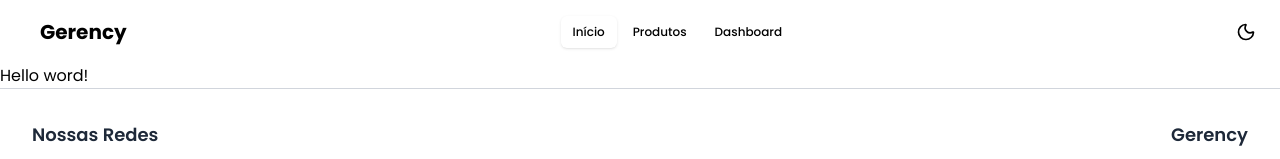
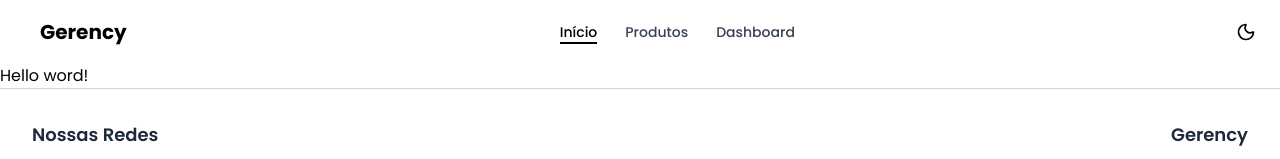
Before and after one commit to PedroLSena/Desafio-tecnico-Easysecrets, a Next.js app: page / in a window 1280 px wide. Shown: the top 159 px of the page. Built offline with nearby package versions, Linux system fonts and the light colour scheme.

Commit message:
atualizacao do header

```diff
--- a/src/components/Header.tsx
+++ b/src/components/Header.tsx
@@ -7,6 +7,7 @@ import { useState } from "react";
 import { Button } from "@/components/ui/button";
 import { Sun, Moon } from "lucide-react";
 import { useTheme } from "next-themes";
+import { motion } from "framer-motion";
 
 const Header: React.FC = () => {
   const pathname = usePathname();
@@ -26,22 +27,28 @@ const Header: React.FC = () => {
           key={path}
           href={path}
           onClick={() => mobile && setIsOpen(false)}
-          className={mobile ? "w-full" : ""}
+          className={mobile
+            ? "w-full px-3 py-2 text-base font-medium text-gray-700 hover:bg-gray-100 block"
+            : `relative px-3 py-2 text-sm font-medium rounded-md ${pathname === path ? "text-black" : "text-gray-700 hover:text-gray-900"}`}
         >
-          <Button
-            variant={pathname === path ? "default" : "ghost"}
-            size="sm"
-            className={`flex items-center gap-2 ${mobile ? 'w-full justify-start' : ''}`}
-          >
-            <span>{label}</span>
-          </Button>
+          <span className="relative z-10">
+            {label}
+            {pathname === path && (
+              <motion.span
+                className="absolute bottom-0 left-0 w-full h-0.5 bg-black transform translate-y-full"
+                initial={{ width: 0 }}
+                animate={{ width: "100%" }}
+                transition={{ duration: 0.3, ease: "easeInOut" }}
+              ></motion.span>
+            )}
+          </span>
         </Link>
       ))}
     </>
   );
 
   return (
-    <header className="sticky top-0 z-50 w-full  bg-background/95 backdrop-blur supports-[backdrop-filter]:bg-background/60">
+    <header className="sticky top-0 z-50 w-full bg-white supports-[backdrop-filter]:bg-background/60">
       <div className="container mx-auto px-4 h-16 flex items-center justify-between">
         <Link href="/" className="flex items-center gap-2 hover:opacity-80 transition-opacity">
           <div className="p-2 rounded-lg to-cyan-500">
```
